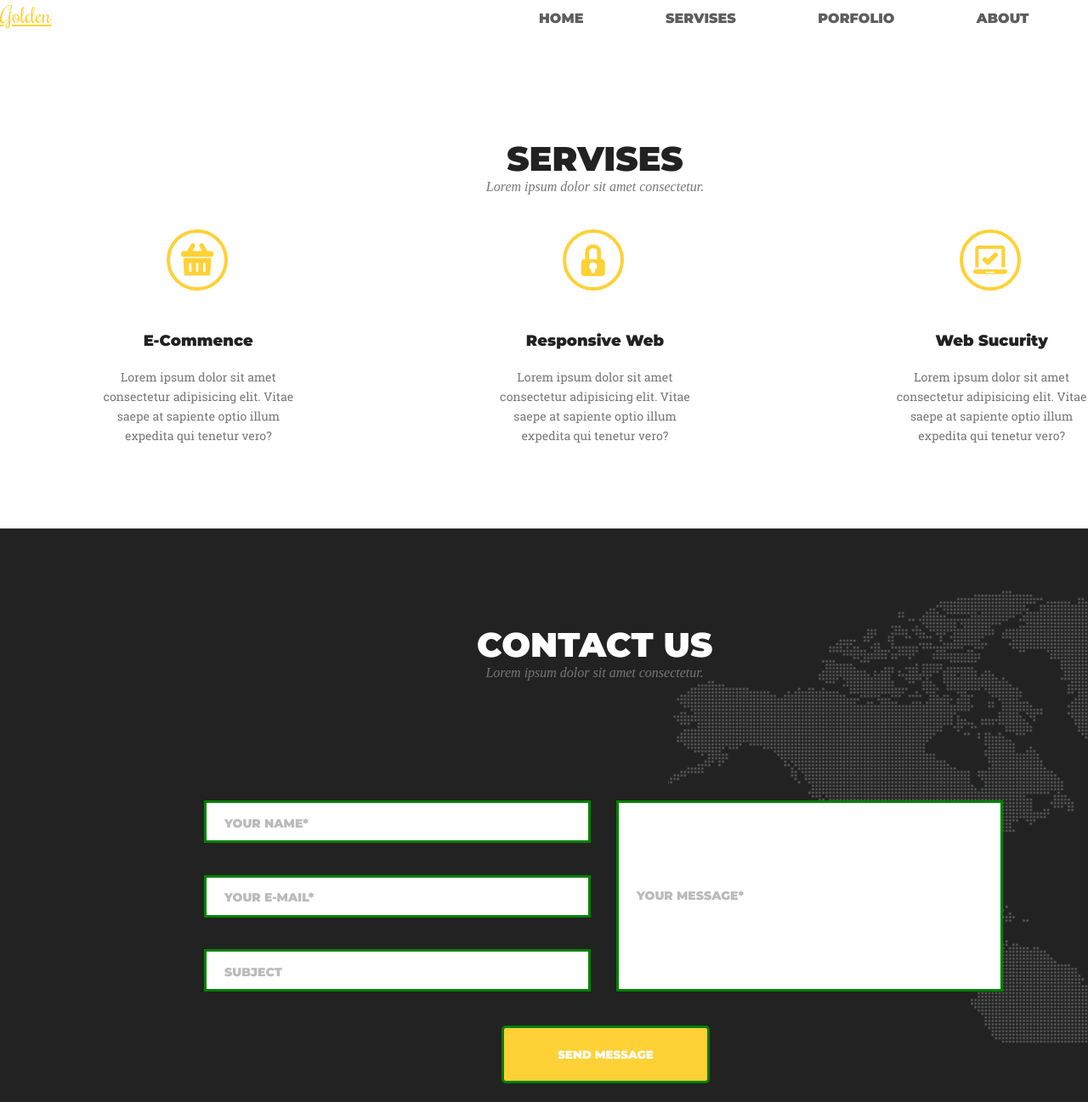
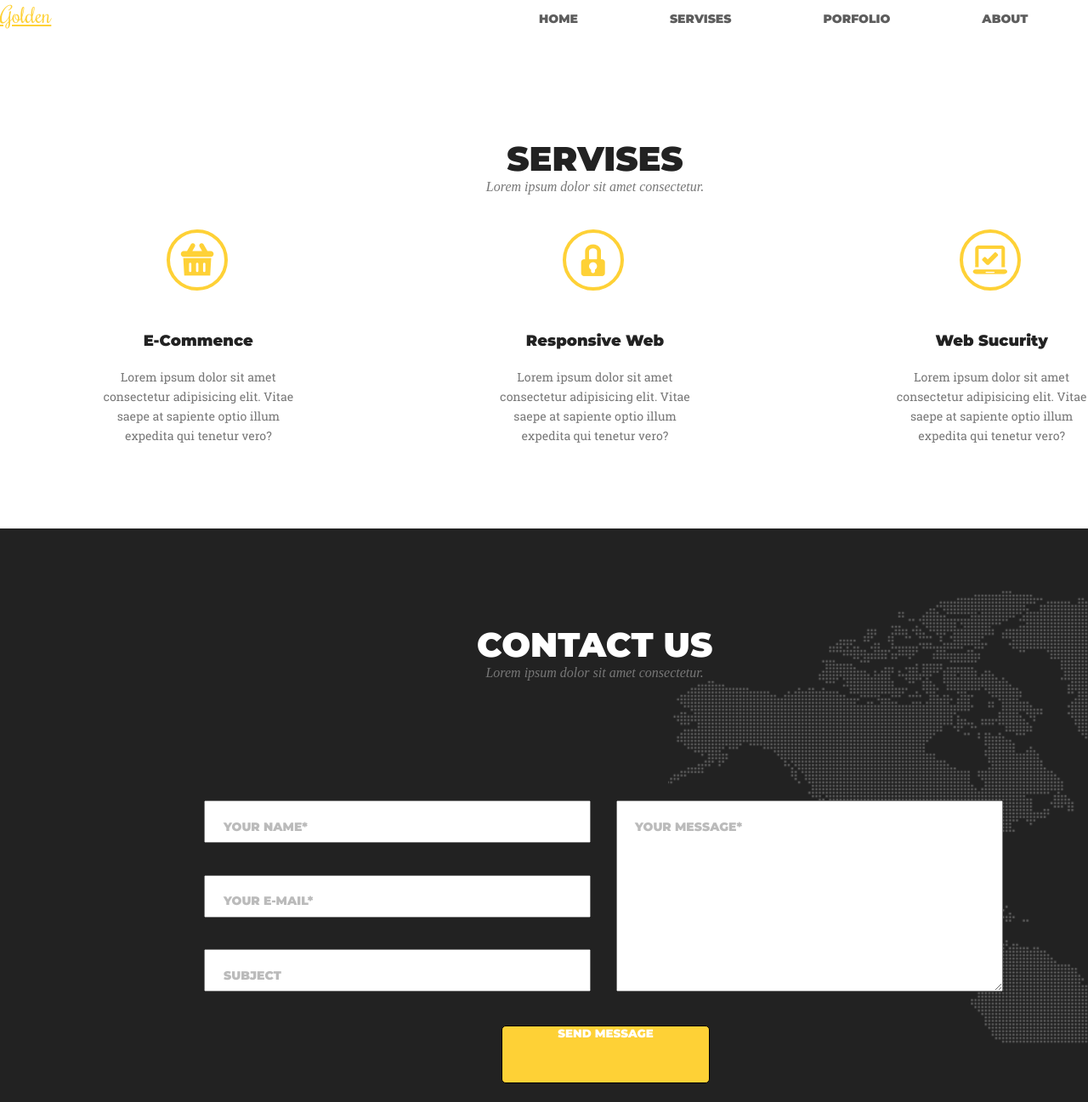
Before and after one commit to kooker22/Homework, a plain HTML site: page module 7 html/index.html in a window 1280 px wide. Shown: the top 1297 px of the page at 85% size. Drawn offline with Linux system fonts and the light colour scheme; a web font is replaced by a local one.

Commit message:
md7 chgs

```diff
--- a/module 7 html/css/styles.css
+++ b/module 7 html/css/styles.css
@@ -27,7 +27,7 @@ body {
 
 
 .menu-head {
-  height: 15px;
+  min-height: 20px;
   width: 54%;
   display: inline-flex;
   flex-direction: row;
@@ -41,6 +41,7 @@ body {
   text-transform: uppercase;
   color: #5d5d5d;
   font-weight: bold;
+  font-size: 14px;
 }
 .menu-link:hover {
   color: #fed136;
@@ -163,7 +164,7 @@ form {
 
 
   color: #000000;
-  font-size: 20px;
+  font-size: 2rem;
 
 }
 ::placeholder {
@@ -180,6 +181,7 @@ form {
 .comment {
   width: 455px;
   height: 225px;
+  font-size: 1.5rem;
 
 }
 .btn {
@@ -200,10 +202,10 @@ form {
   border-radius: 5px;
 }
 
-input:valid {
+input:focus:valid {
   border: 3px solid green;
 }
-input:invalid {
+input:focus:invalid {
   border: 3px solid red;
 }
 
--- a/module 7 html/index.html
+++ b/module 7 html/index.html
@@ -67,8 +67,8 @@
                 <input class="ln-size" type="text" name="subject" placeholder="subject">
             </div>
 
-            <input class="comment" type="text" name="comment"  placeholder="Your message*">
-            <input class="btn" type="submit" value="send message">
+            <textarea class="comment" type="text"  name="comment"  placeholder="Your message*"></textarea>
+            <button class="btn" type="submit"> send message</button>
         </form>
 
     </div>
--- a/module 8 html/css/styles.css
+++ b/module 8 html/css/styles.css
@@ -7,7 +7,7 @@
 .wrapper {
   position: relative;
   width: 100%;
-  height: 540px;
+  min-height: 540px;
   margin-right: auto;
   margin-left: auto;
   min-width: 320px;
```
